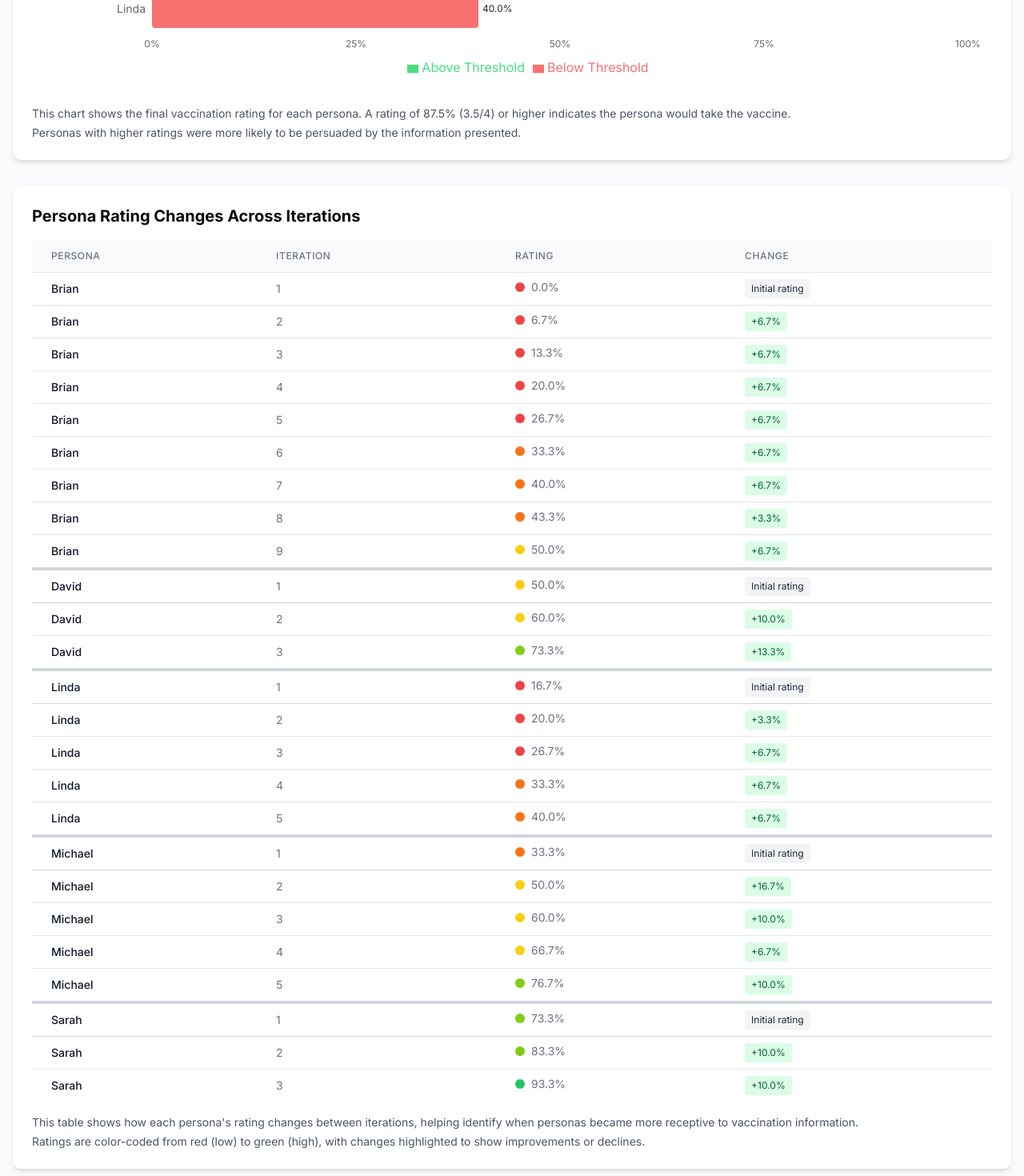
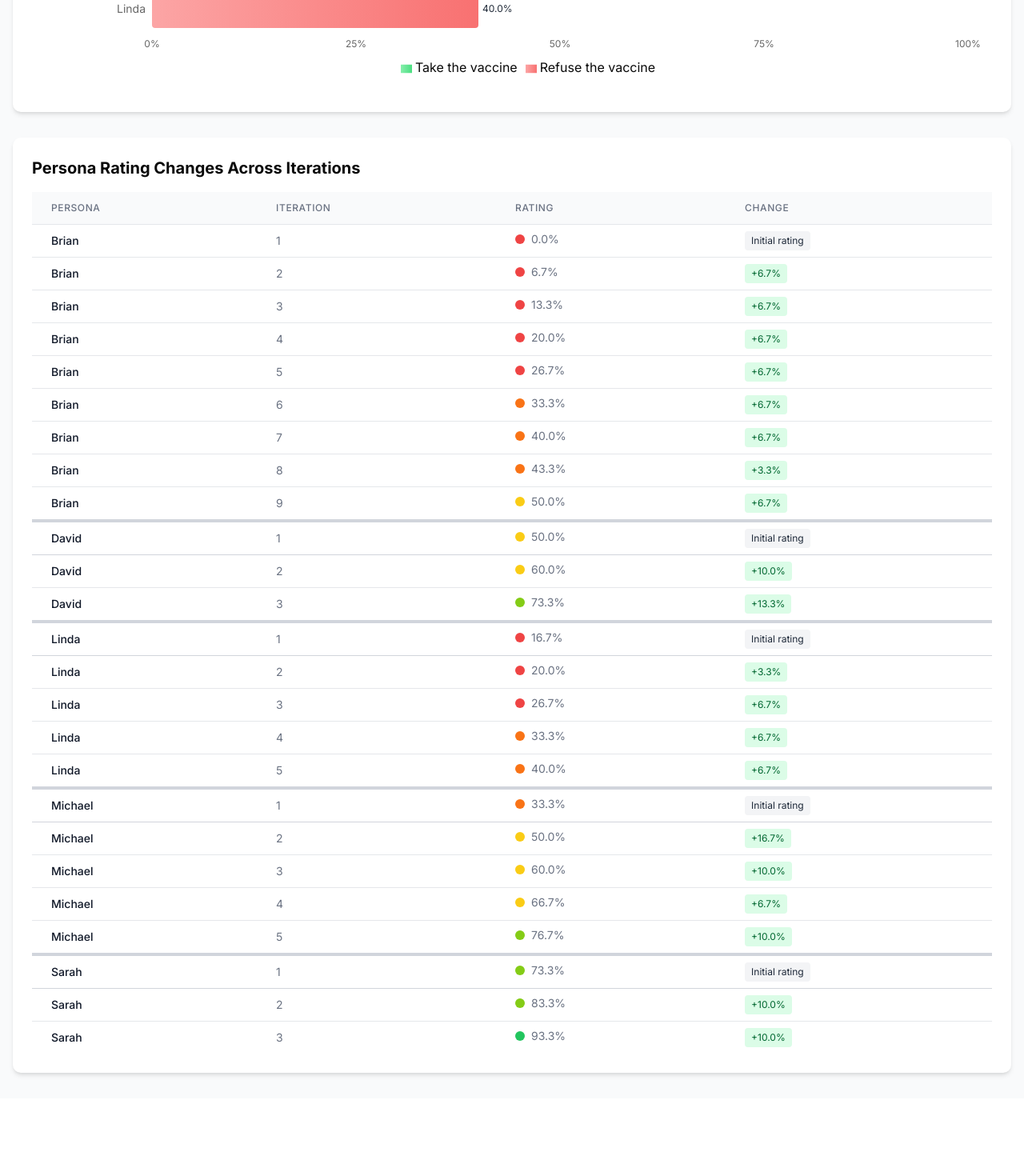
Before and after one commit to EduardKakosyan/atlantic-ai-conference-hackathon, a Next.js app in the folder dashboard/: page / in a window 1280 px wide. Shown: the part 2980-4450 px from the top of the page at 80% size. After the commit the page ends 4353 px from the top, so only its background shows below. Built offline with nearby package versions, Linux system fonts and the light colour scheme.

Commit message:
fix charts

```diff
--- a/dashboard/src/app/page.tsx
+++ b/dashboard/src/app/page.tsx
@@ -1,5 +1,5 @@
 import { FinalRatingsByPersona } from "@/components/charts/bar-chart";
-import { RatingHeatMap } from "@/components/charts/iteration-table";
+import { RatingTable } from "@/components/charts/iteration-table";
 import { NewsImpactChart } from "@/components/charts/news-impact-chart";
 import { NewsImpactAnalysis } from "@/components/charts/news-impact-analysis";
 import { ConversionTrajectory } from "@/components/insights/converstion-trajectory";
@@ -29,7 +29,7 @@ export default function RootPage() {
           <FinalRatingsByPersona data={mockData} className="w-full" />
         </div>
         <div className="bg-white p-6 rounded-lg shadow-md">
-          <RatingHeatMap className="w-full" />
+          <RatingTable className="w-full" />
         </div>
       </div>
     </main>
--- a/dashboard/src/components/charts/bar-chart.tsx
+++ b/dashboard/src/components/charts/bar-chart.tsx
@@ -94,6 +94,16 @@ export function FinalRatingsByPersona({ data, className }: FinalRatingsByPersona
             layout="vertical"
             margin={{ top: 20, right: 30, left: 80, bottom: 20 }}
           >
+            <defs>
+              <linearGradient id="greenGradient" x1="1" y1="0" x2="0" y2="0">
+                <stop offset="0%" stopColor="#4ade80" />
+                <stop offset="100%" stopColor="#86efac" />
+              </linearGradient>
+              <linearGradient id="redGradient" x1="1" y1="0" x2="0" y2="0">
+                <stop offset="0%" stopColor="#f87171" />
+                <stop offset="100%" stopColor="#fca5a5" />
+              </linearGradient>
+            </defs>
             <XAxis
               type="number"
               domain={[0, 1]}
@@ -114,8 +124,8 @@ export function FinalRatingsByPersona({ data, className }: FinalRatingsByPersona
             <Legend />
             <Bar
               dataKey="aboveThresholdRating"
-              name="Above Threshold"
-              fill="#4ade80"
+              name="Take the vaccine"
+              fill="url(#greenGradient)"
               radius={[4, 4, 4, 4]}
               stackId="stack"
               label={{
@@ -127,8 +137,8 @@ export function FinalRatingsByPersona({ data, className }: FinalRatingsByPersona
             />
             <Bar
               dataKey="belowThresholdRating"
-              name="Below Threshold"
-              fill="#f87171"
+              name="Refuse the vaccine"
+              fill="url(#redGradient)"
               radius={[4, 4, 4, 4]}
               stackId="stack"
               label={{
@@ -142,10 +152,6 @@ export function FinalRatingsByPersona({ data, className }: FinalRatingsByPersona
         </ResponsiveContainer>
       </div>
 
-      <div className="mt-4 text-sm text-gray-600">
-        <p>This chart shows the final vaccination rating for each persona. A rating of 87.5% (3.5/4) or higher indicates the persona would take the vaccine.</p>
-        <p className="mt-1">Personas with higher ratings were more likely to be persuaded by the information presented.</p>
-      </div>
     </div>
   );
 }
--- a/dashboard/src/components/charts/iteration-table.tsx
+++ b/dashboard/src/components/charts/iteration-table.tsx
@@ -29,7 +29,7 @@ const formatRating = (rating: number): string => {
   return `${(rating * 100).toFixed(1)}%`;
 };
 
-export function RatingHeatMap({ className }: HeatMapProps) {
+export function RatingTable({ className }: HeatMapProps) {
   const ratingChangesData = useMemo(() => {
     // Get all available personas
     const personas = getAvailablePersonas();
@@ -133,10 +133,6 @@ export function RatingHeatMap({ className }: HeatMapProps) {
         </table>
       </div>
 
-      <div className="mt-4 text-sm text-gray-600">
-        <p>This table shows how each persona's rating changes between iterations, helping identify when personas became more receptive to vaccination information.</p>
-        <p className="mt-1">Ratings are color-coded from red (low) to green (high), with changes highlighted to show improvements or declines.</p>
-      </div>
     </div>
   );
 }
```
